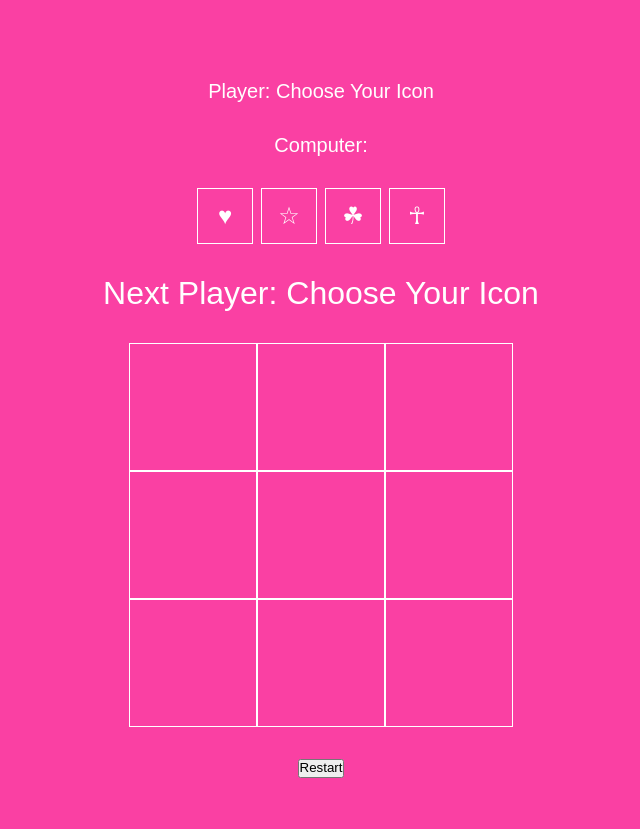
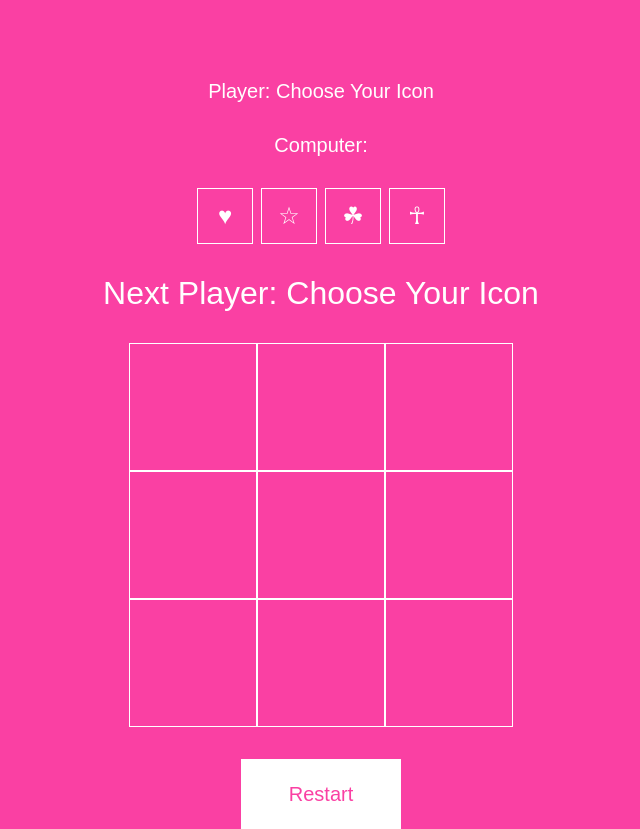
Before and after one commit to adamkatsu/tic-tac-toe, a React (Vite) app: page / in a window 1280 px wide. Shown: the whole page, without its empty margins (319-959 px from the left). Before the commit the page ends 800 px from the top, so only its background shows below. Built offline with nearby package versions, Linux system fonts and the light colour scheme.

Commit message:
style restart button

```diff
--- a/src/index.css
+++ b/src/index.css
@@ -59,3 +59,11 @@ body {
 .player, .opponent {
   font-size: 1.25rem;
 }
+.restart {
+  padding: 1.5rem 3rem;
+  background-color: white;
+  color: rgb(250, 64, 163);
+  border: none;
+  cursor: pointer;
+  font-size: 1.25rem;
+}
```
